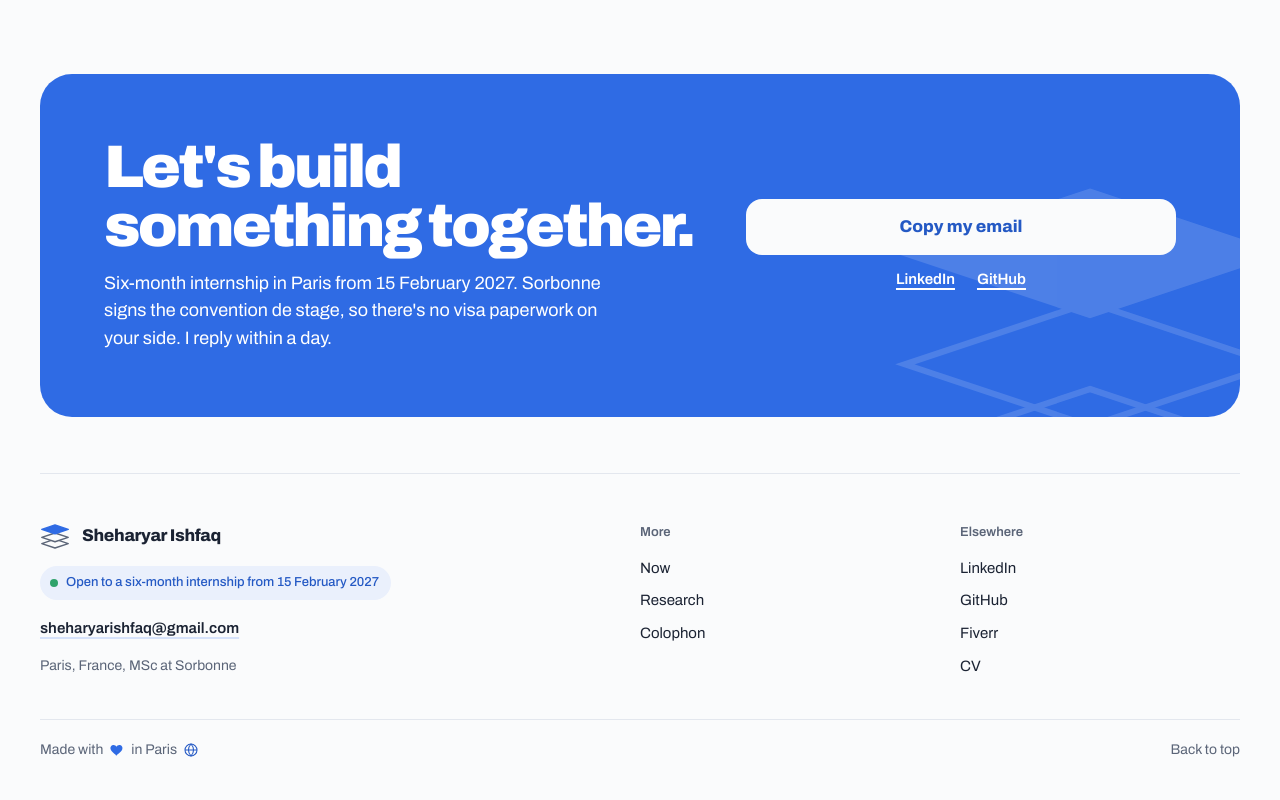
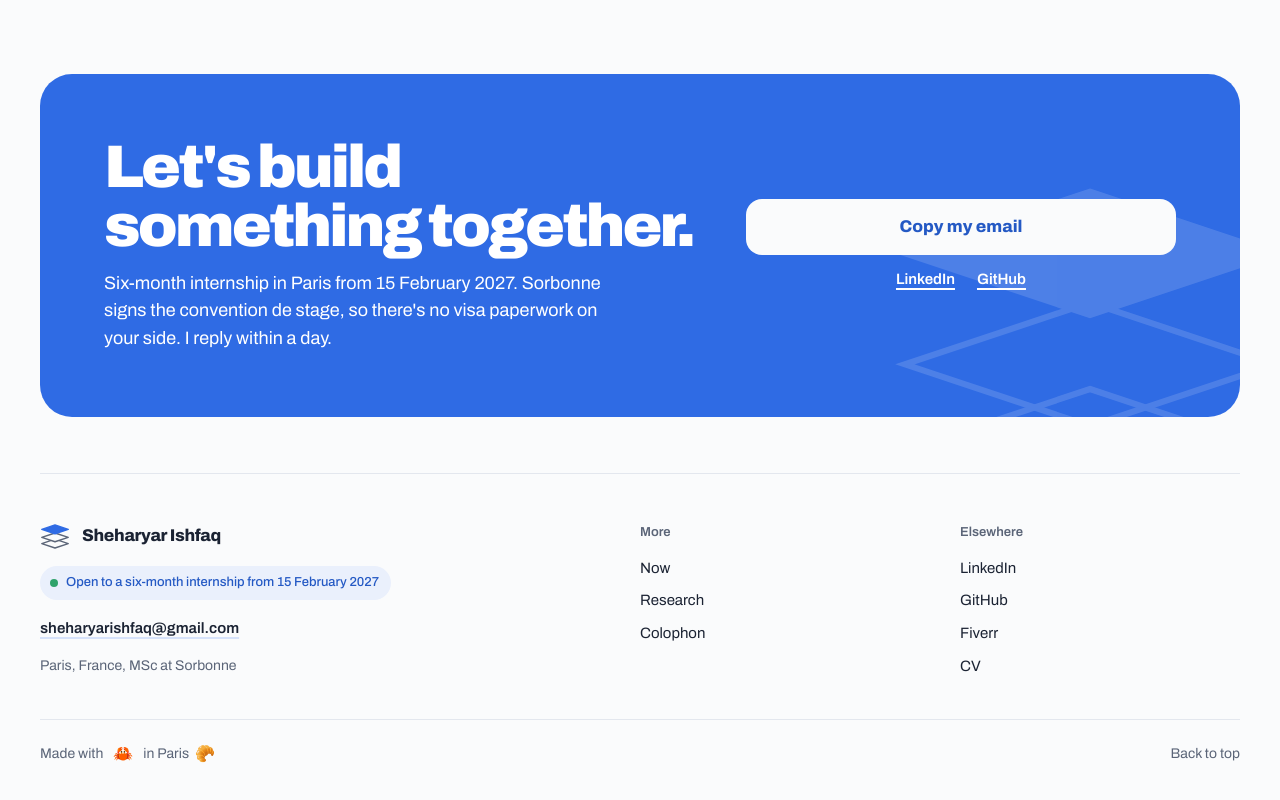
Before and after one commit to sheharyarIshfaq/sheharyarishfaq.com, a Next.js app: page / in a window 1280 px wide. Shown: the part 6857-7657 px from the top of the page. Built offline with nearby package versions, Linux system fonts and the light colour scheme; no server answers; a web font is replaced by a local one.

Commit message:
rotate emoji in the footer made-with line

```diff
--- a/content/home.json
+++ b/content/home.json
@@ -105,7 +105,10 @@
   },
   "footer": {
     "madeWith": "Made with",
+    "madeWithEmoji": [["❤️", "love"], ["☕", "coffee"], ["🦀", "Rust"], ["🤖", "agents"], ["⚡", "CUDA"]],
     "madeIn": "in Paris",
+    "madeInEmoji": "🥐",
+    "nextEmoji": "Show what else it was made with",
     "more": "More",
     "elsewhere": "Elsewhere",
     "backToTop": "Back to top"
--- a/src/app/globals.css
+++ b/src/app/globals.css
@@ -41,18 +41,21 @@
   --animate-settle: settle 1400ms var(--ease) both;
   --animate-rise-in: rise-in 600ms var(--ease) both;
   --animate-blink: blink 1s steps(1) infinite;
-  --animate-beat: beat 900ms var(--ease) infinite;
+  --animate-drop-in: drop-in 500ms var(--ease) both;
 
-  @keyframes beat {
-    0%,
+  @keyframes drop-in {
+    0% {
+      translate: 0 -120%;
+      opacity: 0;
+      rotate: -25deg;
+    }
+    70% {
+      translate: 0 8%;
+      opacity: 1;
+    }
     100% {
-      scale: 1;
-    }
-    30% {
-      scale: 1.25;
-    }
-    60% {
-      scale: 0.95;
+      translate: 0 0;
+      rotate: 0deg;
     }
   }
 
--- /dev/null
+++ b/src/components/layout/MadeWith.tsx
@@ -0,0 +1,53 @@
+"use client";
+
+import { useEffect, useState } from "react";
+import { useInView } from "@/lib/hooks/useInView";
+import { usePageVisible } from "@/lib/hooks/usePageVisible";
+import { useReducedMotion } from "@/lib/hooks/useReducedMotion";
+
+type MadeWithProps = {
+  before: string;
+  after: string;
+  afterEmoji: string;
+  emoji: string[][];
+  nextLabel: string;
+};
+
+const STEP_MS = 2400;
+
+export function MadeWith({ before, after, afterEmoji, emoji, nextLabel }: MadeWithProps) {
+  const [index, setIndex] = useState(0);
+  const [ref, inView] = useInView<HTMLParagraphElement>({ once: false });
+  const pageVisible = usePageVisible();
+  const reducedMotion = useReducedMotion();
+
+  useEffect(() => {
+    if (!inView || !pageVisible || reducedMotion) return;
+    const interval = window.setInterval(() => setIndex((current) => (current + 1) % emoji.length), STEP_MS);
+    return () => window.clearInterval(interval);
+  }, [inView, pageVisible, reducedMotion, emoji.length]);
+
+  const [symbol, meaning] = emoji[index];
+
+  return (
+    <p ref={ref} className="flex items-center gap-1.5">
+      {before}
+      <button
+        type="button"
+        onClick={() => setIndex((current) => (current + 1) % emoji.length)}
+        title={nextLabel}
+        className="relative inline-flex size-7 items-center justify-center overflow-hidden rounded-full transition-colors duration-300 hover:bg-tint"
+      >
+        {/* The key restarts the drop-in animation each time the emoji changes. */}
+        <span key={symbol} aria-hidden="true" className="animate-drop-in text-base leading-none">
+          {symbol}
+        </span>
+        <span className="sr-only">{meaning}</span>
+      </button>
+      {after}
+      <span aria-hidden="true" className="text-base leading-none">
+        {afterEmoji}
+      </span>
+    </p>
+  );
+}
--- a/src/components/layout/SiteFooter.tsx
+++ b/src/components/layout/SiteFooter.tsx
@@ -5,6 +5,7 @@ import type { ReactNode } from "react";
 import { LogoMark } from "@/components/Logo";
 import { isAvailable } from "@/lib/files";
 import { site } from "@/lib/site";
+import { MadeWith } from "./MadeWith";
 
 const morePages = [
   { href: "/now", label: home.now.title },
@@ -80,17 +81,13 @@ export function SiteFooter() {
 
 
       <div className="flex flex-wrap items-center justify-between gap-4 border-t border-line pt-5 pb-10 text-sm text-ink-2">
-        <p className="group flex items-center gap-1.5">
-          {footer.madeWith}
-          <svg aria-label="love" role="img" viewBox="0 0 24 24" className="size-4 fill-blue group-hover:animate-beat">
-            <path d="M12 20.5s-7.5-4.6-9.4-9.3C1.3 8 3.3 4.5 6.8 4.5c2.1 0 3.6 1.2 4.4 2.6.8-1.4 2.3-2.6 4.4-2.6 3.5 0 5.5 3.5 4.2 6.7-1.9 4.7-9.8 9.3-9.8 9.3Z" />
-          </svg>
-          {footer.madeIn}
-          <svg aria-hidden="true" viewBox="0 0 24 24" fill="none" stroke="currentColor" strokeWidth="1.6" className="size-4 text-blue-text">
-            <circle cx="12" cy="12" r="9" />
-            <path d="M3 12h18M12 3c2.5 2.6 3.8 5.6 3.8 9s-1.3 6.4-3.8 9c-2.5-2.6-3.8-5.6-3.8-9S9.5 5.6 12 3Z" />
-          </svg>
-        </p>
+        <MadeWith
+          before={footer.madeWith}
+          emoji={footer.madeWithEmoji}
+          after={footer.madeIn}
+          afterEmoji={footer.madeInEmoji}
+          nextLabel={footer.nextEmoji}
+        />
         <a href="#" className="transition-colors duration-300 hover:text-ink">
           {footer.backToTop}
         </a>
```
Also changed, not shown: public/images/pitchbook-logo.svg (added), public/logos/pitchbook-logo.svg (added).
